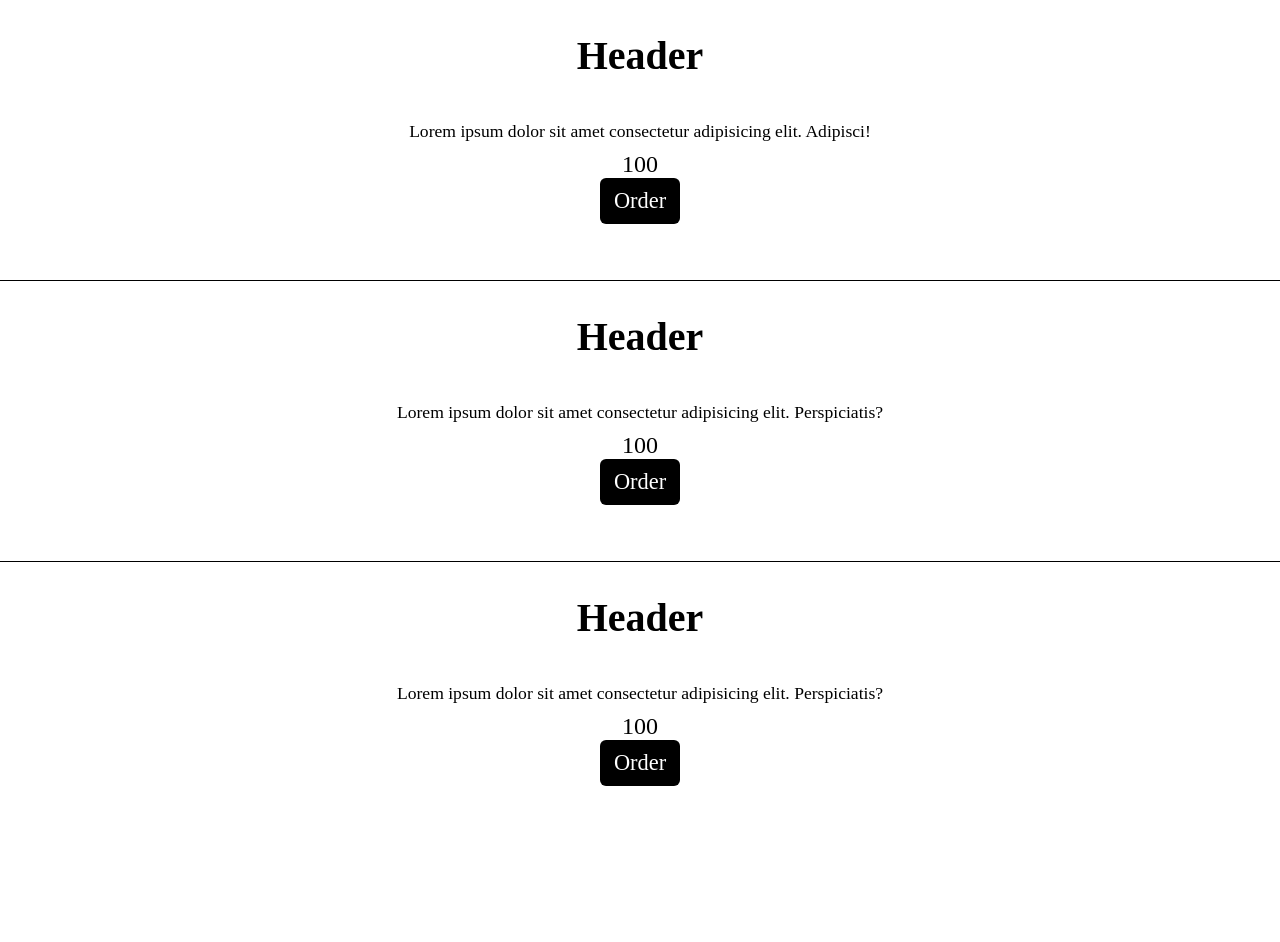
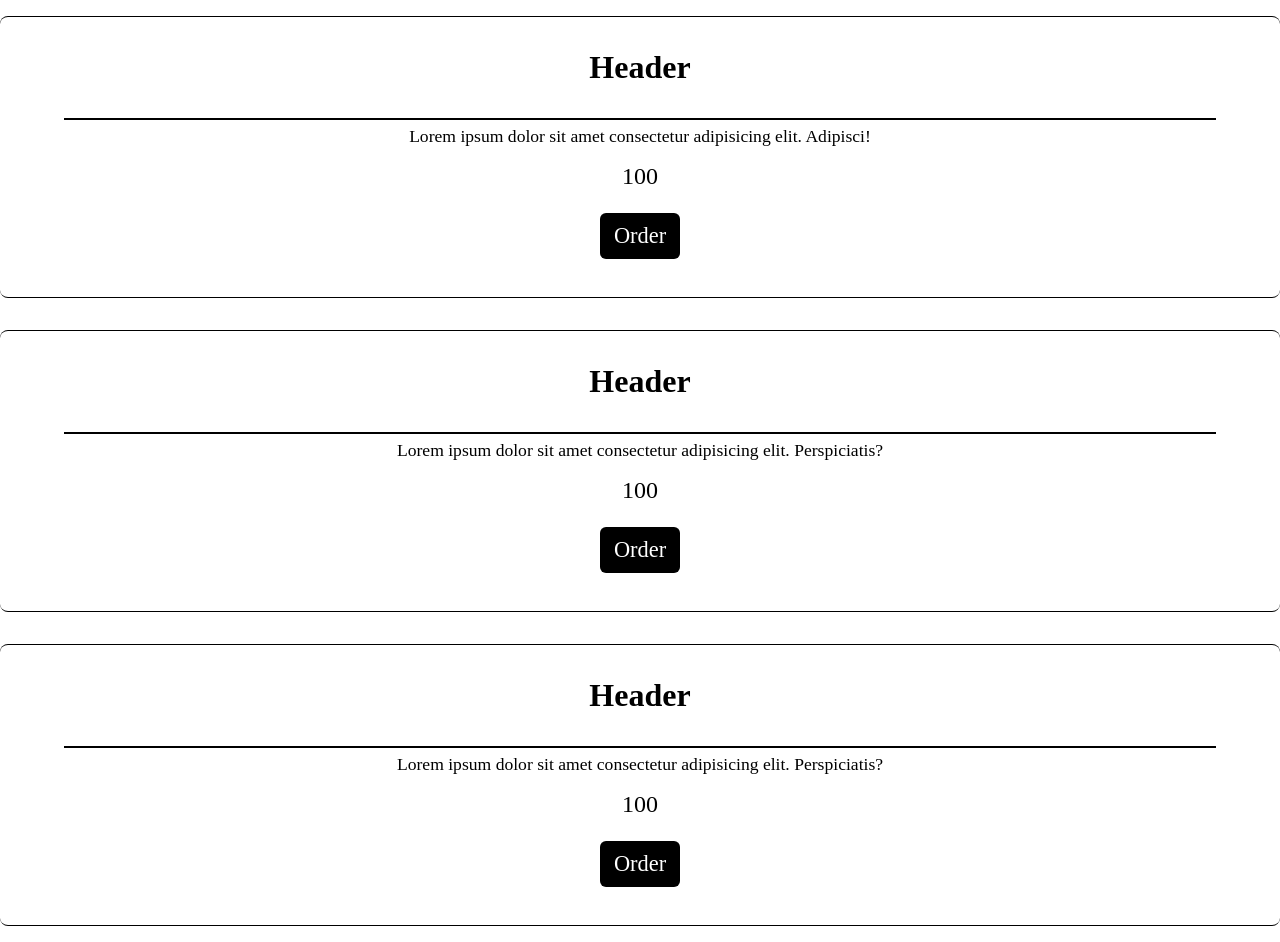
Before and after one commit to LavrykD/Project-1, a plain HTML site: page index.html in a window 1280 px wide. Before the commit the page ends 842 px from the top, so only its background shows below. Drawn offline with Linux system fonts and the light colour scheme.

Commit message:
Add styles to some classes

```diff
--- a/style.css
+++ b/style.css
@@ -23,7 +23,11 @@ section {
 
 .element-header {
     font-size: 2.5rem;
-    margin: 3.5rem auto 1.5rem;
+    margin: 3.5rem auto 0;
+    padding-bottom: 2rem;
+    width: 90%;
+    text-align: center;
+    border-bottom: 2px solid black;
 }
 
 .element-content {
@@ -55,17 +59,29 @@ section {
     .element {
         width: 100%;
         height: 280px;
-        margin: 0;
+        margin: 1rem 0 1rem;
         border-radius: 0;
         border: none;
+        border-top: 1px solid black;
         border-bottom: 1px solid black;
-    }
-
-    .element:last-of-type {
-        border-bottom: none;
+        border-radius: 8px;
     }
 
     .element-header {
-        margin: 2rem auto 1.2rem;
+        margin: 2rem auto 0;
+        font-size: 2rem;
+        padding-bottom: 2rem;
+    }
+
+    .element-content {
+        margin: 0.4rem;
+    }
+
+    .element-price {
+        margin: 0.6rem auto 0.4rem;
+    }
+
+    .element-link {
+        margin: 1rem auto;
     }
 }
```
